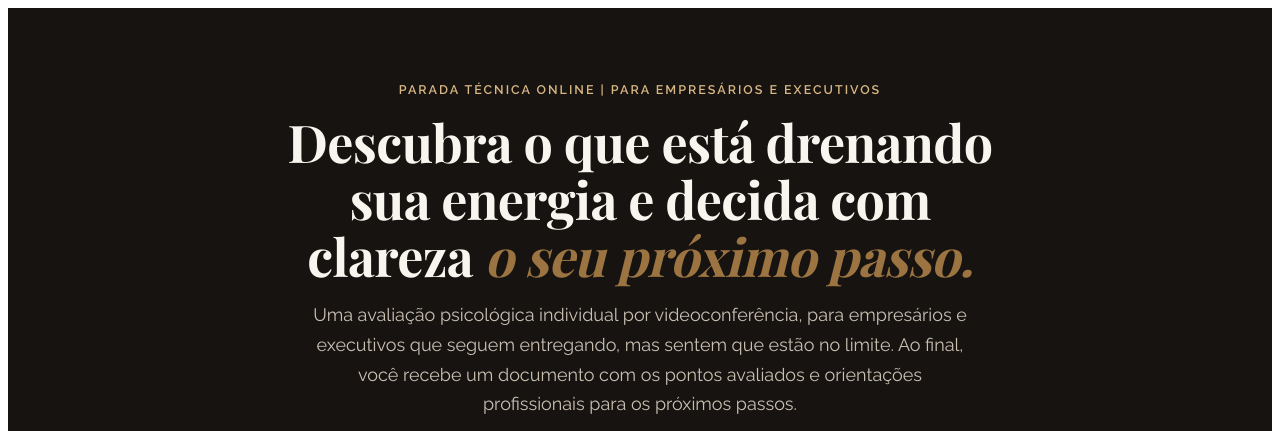
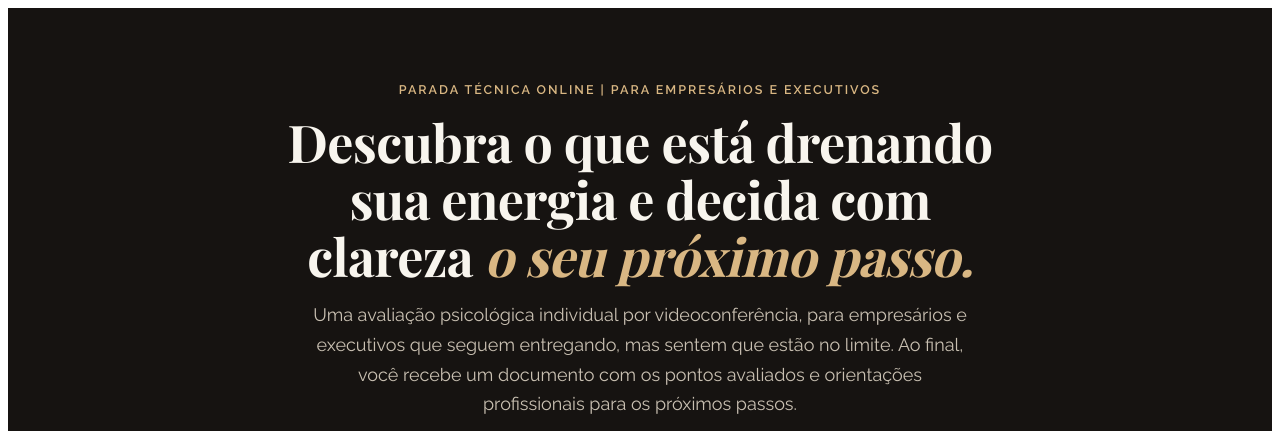
Before and after one commit to studioreviofc-wq/parada-tecnica-lp, a plain HTML site: page elementor/parada-tecnica-online-elementor.html in a window 1280 px wide. Shown: the top 431 px of the page. Drawn offline with nearby package versions, Linux system fonts and the light colour scheme; a web font is replaced by a local one.

Commit message:
Online: destaque da headline na cor champagne da chamada final
Co-Authored-By: Claude Opus 5.5 <noreply@anthropic.com>

```diff
--- a/assets/online.css
+++ b/assets/online.css
@@ -2,6 +2,7 @@
 
 /* Topo: headline (h1) e subtítulo acima do vídeo. */
 .video .video__headline { max-width: 22ch; margin: 0 auto; color: var(--cream); text-wrap: balance; }
+.video .video__headline .display__accent { color: var(--champagne); } /* mesma cor do destaque da chamada final */
 .video .video__sub { max-width: 60ch; margin: 16px auto 0; color: var(--on-dark-muted); text-wrap: pretty; }
 @media (min-width: 1024px) { .video .video__sub { font-size: 1.125rem; } }
 
--- a/elementor/parada-tecnica-online-elementor.html
+++ b/elementor/parada-tecnica-online-elementor.html
@@ -645,6 +645,7 @@
 }
 
 #pt .video .video__headline{max-width: 22ch; margin: 0 auto; color: var(--cream); text-wrap: balance;}
+#pt .video .video__headline .display__accent{color: var(--champagne);}
 #pt .video .video__sub{max-width: 60ch; margin: 16px auto 0; color: var(--on-dark-muted); text-wrap: pretty;}
 @media (min-width: 1024px){#pt .video .video__sub{font-size: 1.125rem;}
  }#pt .btn--gold.btn--whatsapp{background-image: linear-gradient(90deg, #0E7A3E 0%, #1DAA55 55%, #25D366 100%);}
```
Also changed, not shown: online/index.html (+1 -1 lines).
